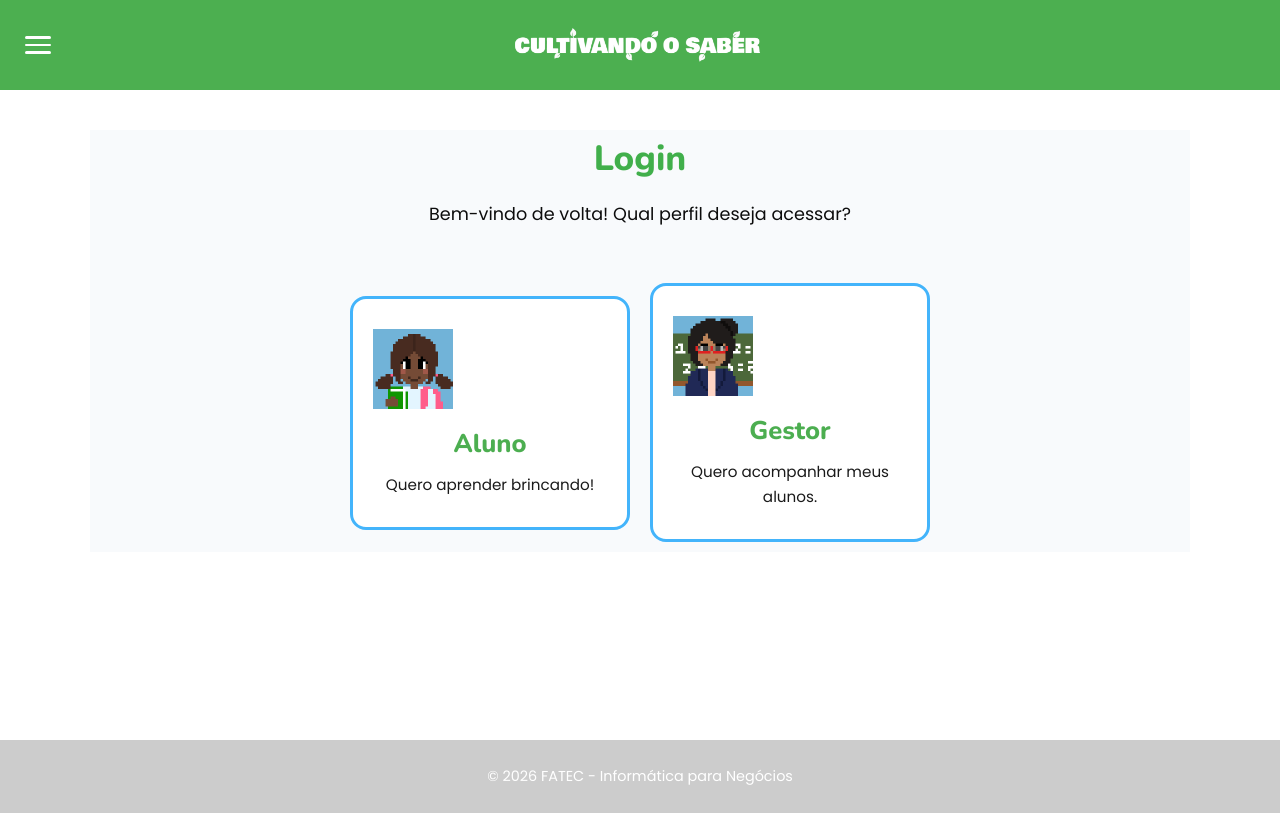
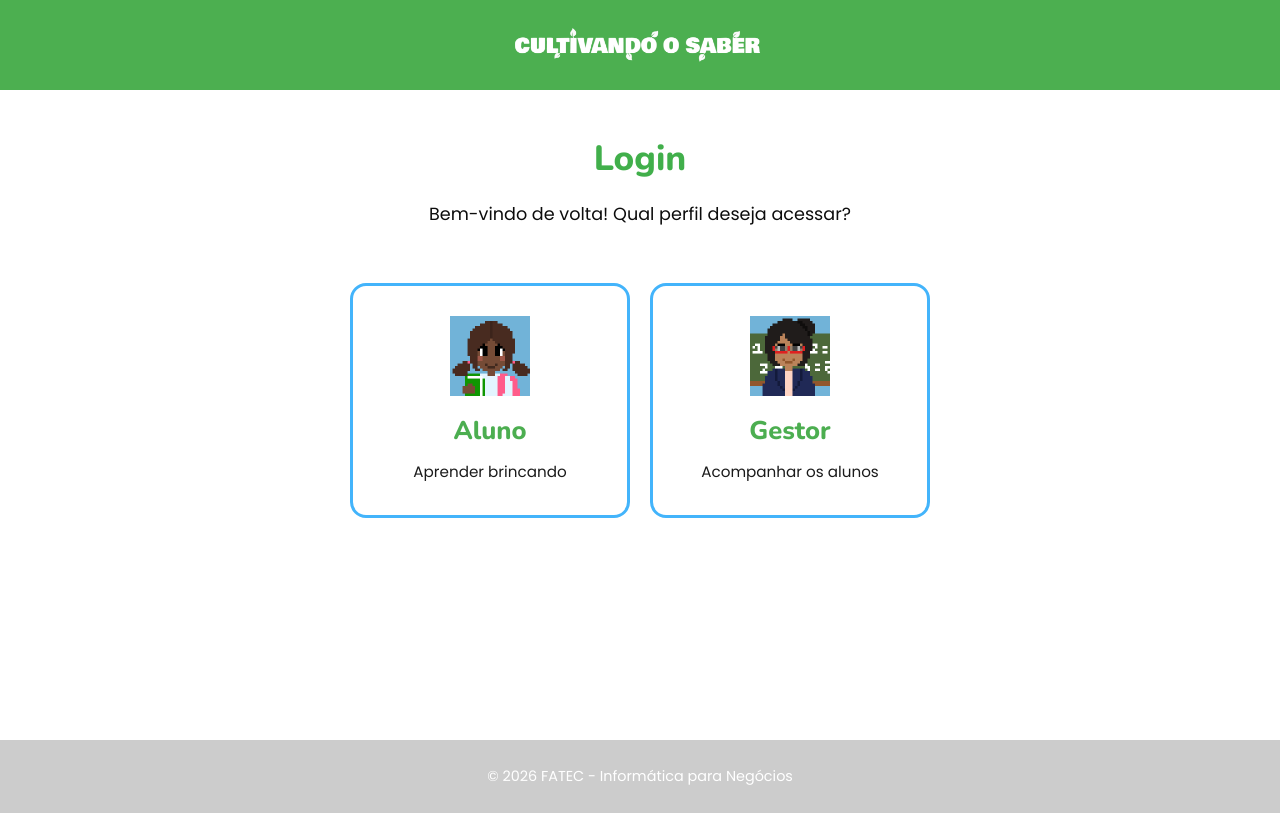
Before and after one commit to allerim-03/Jogo-ODS---TCC, a Flask app: page /escolha in a window 1280 px wide. Run offline with Flask 3, Linux system fonts and the light colour scheme.

Commit message:
ATUALIZAÇÃO

```diff
--- a/TEMPLATES/escolha.html
+++ b/TEMPLATES/escolha.html
@@ -4,12 +4,13 @@
 <head>
     <meta charset="UTF-8">
     <meta name="viewport" content="width=device-width, initial-scale=1.0">
+
     <title>Login - Cultivando o Saber</title>
 
     <!-- Favicon / Ícone da guia -->
     <link rel="icon" type="image/png" href="{{ url_for('static', filename='img/icon.png') }}">
 
-    <!-- Arquivos CSS da pasta static/css/ -->
+    <!-- CSS -->
     <link rel="stylesheet" href="{{ url_for('static', filename='css/global.css') }}">
     <link rel="stylesheet" href="{{ url_for('static', filename='css/base.css') }}">
     <link rel="stylesheet" href="{{ url_for('static', filename='css/banner.css') }}">
@@ -28,16 +29,16 @@
     <link rel="stylesheet" href="{{ url_for('static', filename='css/textos.css') }}">
 
     <style>
-        * {
-            box-sizing: border-box;
+        * { box-sizing: border-box; }
+
+        html,
+        body {
+            margin: 0 !important;
+            padding: 0 !important;
+            background-color: #ffffff !important;
         }
 
-        html, body {
-            margin: 0 !important;
-            padding: 0 !important;
-        }
-
-        /* Topbar fixada no topo com layout centralizado */
+        /* NAVBAR - SEM SIDEBAR E SEM HAMBÚRGUER */
         .topbar {
             position: fixed !important;
             top: 0 !important;
@@ -47,20 +48,14 @@
             min-height: 90px !important;
             display: flex !important;
             align-items: center !important;
-            justify-content: space-between !important;
+            justify-content: center !important;
             padding: 10px 25px !important;
             background-color: #4CAF50 !important;
             z-index: 1000 !important;
             margin: 0 !important;
         }
 
-        .topbar-left {
-            display: flex !important;
-            align-items: center !important;
-            width: 50px !important;
-        }
-
-        /* Container central que garante o alinhamento no meio exato da barra */
+        /* LOGO CENTRAL */
         .topbar-center {
             position: absolute !important;
             left: 50% !important;
@@ -76,24 +71,30 @@
             display: block !important;
         }
 
-        .topbar-right {
-            width: 50px !important;
-        }
-
-        /* Compensação para o cabeçalho fixo */
+        /* ÁREA PRINCIPAL */
         main {
             margin-top: 90px !important;
             padding-top: 40px !important;
             min-height: calc(100vh - 150px) !important;
+            background-color: #ffffff !important;
         }
 
-        /* Estilização dos Ícones de Escolha apontando para os caminhos da pasta static/img/ */
+        /* ÍCONES DE ESCOLHA CENTRALIZADOS */
+        .escolha-card {
+            display: flex !important;
+            flex-direction: column !important;
+            align-items: center !important;
+            text-align: center !important;
+        }
+
         .escolha-icone {
-            display: inline-block;
+            display: block !important;
             width: 80px;
             height: 80px;
             background-size: cover;
-            margin-bottom: 15px;
+            background-position: center;
+            background-repeat: no-repeat;
+            margin: 0 auto 15px auto !important;
         }
 
         .aluno-card .escolha-icone {
@@ -108,63 +109,52 @@
 
 <body>
 
+    <!-- NAVBAR - SOMENTE LOGO -->
     <header class="topbar">
-        <input type="checkbox" id="menu-check" class="menu-checkbox">
-        <label for="menu-check" class="overlay"></label>
-
-        <aside class="sidebar">
-            <div class="perfil-sidebar">
-                <span class="mascote-icon">🐢</span>
-                <p>Visitante</p>
-            </div>
-
-            <nav class="links-sidebar">
-                <a href="{{ url_for('inicio') }}">HOME</a>
-                <a href="{{ url_for('ods') }}">ODS</a>
-                <a href="/sobrenos">SOBRE NÓS</a>
-            </nav>
-        </aside>
-
-        <div class="topbar-left">
-            <label for="menu-check" class="hamburger" aria-label="Abrir menu">
-                <span></span>
-                <span></span>
-                <span></span>
-            </label>
-        </div>
-
         <div class="topbar-center">
             <div class="logo">
                 <img src="{{ url_for('static', filename='img/cultsab.png') }}" alt="Cultivando o Saber" class="navbar-logo">
             </div>
         </div>
-
-        <div class="topbar-right"></div>
     </header>
 
+    <!-- CONTEÚDO PRINCIPAL -->
     <main>
-        <section class="boas-vindas" style="padding-top: 0 !important; margin-top: 0 !important; text-align: center;">
-            <h2 class="titulo-branco" style="margin-top: 0 !important; color: #41af4b !important; font-family: 'Nunito', sans-serif; font-size: 2.2rem; font-weight: 800;">Login</h2>
-            <p class="sub-branco" style="color: #000000 !important; font-weight: normal !important; margin-top: 8px;">Bem-vindo de volta! Qual perfil deseja acessar?</p>
 
+        <section class="boas-vindas" style="padding-top: 0 !important; margin-top: 0 !important; text-align: center; background: #ffffff !important; box-shadow: none !important;">
+
+            <h2 class="titulo-branco" style="margin-top: 0 !important; color: #41af4b !important; font-family: 'Nunito', sans-serif; font-size: 2.2rem; font-weight: 800;">
+                Login
+            </h2>
+
+            <p class="sub-branco" style="color: #000000 !important; font-weight: normal !important; margin-top: 8px;">
+                Bem-vindo de volta! Qual perfil deseja acessar?
+            </p>
+
+            <!-- CARDS DE ESCOLHA -->
             <div class="escolha-container" style="margin-top: 25px !important; display: flex; justify-content: center; gap: 20px; align-items: center;">
 
-                <div class="escolha-card aluno-card" onclick="window.location.href=`{{ url_for('login') }}`">
+                <!-- CARD ALUNO -->
+                <div class="escolha-card aluno-card" onclick="window.location.href='/login'">
                     <span class="escolha-icone"></span>
                     <h2>Aluno</h2>
-                    <p>Quero aprender brincando!</p>
+                    <p>Aprender brincando</p>
                 </div>
 
-                <div class="escolha-card professor-card" onclick="window.location.href=`{{ url_for('login_professor') }}`">
+                <!-- CARD GESTOR -->
+                <div class="escolha-card professor-card" onclick="window.location.href='/login-professor'">
                     <span class="escolha-icone"></span>
                     <h2>Gestor</h2>
-                    <p>Quero acompanhar meus alunos.</p>
+                    <p>Acompanhar os alunos</p>
                 </div>
 
             </div>
+
         </section>
+
     </main>
 
+    <!-- RODAPÉ -->
     <footer>
         <p>© 2026 FATEC - Informática para Negócios</p>
     </footer>
```
